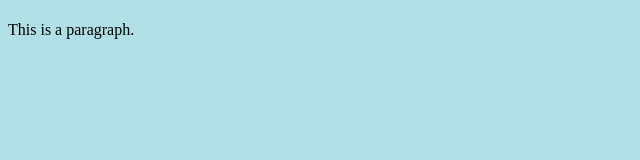
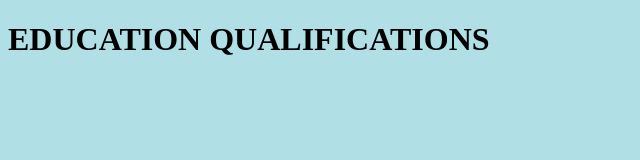
Before and after one commit to robynbre/robynbre.github.io, a plain HTML site: page index.html in a window 1280 px wide. Shown: the whole page, without its empty margins (0-640 px from the left). Drawn offline with Linux system fonts and the light colour scheme.

Commit message:
Update index.html

```diff
--- a/index.html
+++ b/index.html
@@ -5,8 +5,8 @@
   </head>
 <body style="background-color:powderblue;">
 
-<h1></h1>
-<p>This is a paragraph.</p>
+  <h1><b>EDUCATION QUALIFICATIONS</B></h1>
+<p></p>
 
 </body>
 </html>
```
